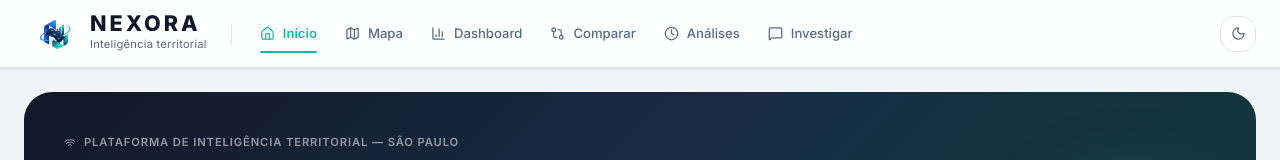
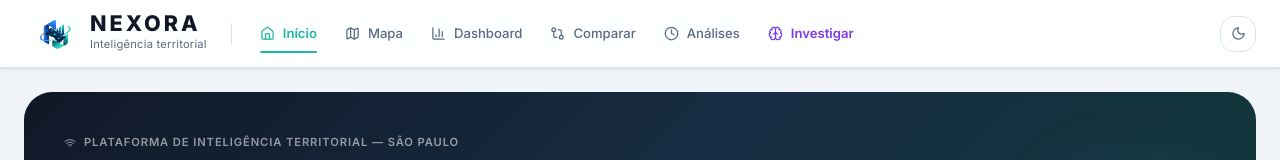
Before and after one commit to pietrobellacosadev/NEXORA, a React (Vite) app in the folder frontend/: page / in a window 1280 px wide. Shown: the top 160 px of the page. Built offline with nearby package versions, Linux system fonts and the light colour scheme.

Commit message:
feat(topbar): troca ícone Investigar para Brain e adiciona destaque visual roxo (IA)

```diff
--- a/frontend/src/components/layout/TopBar.css
+++ b/frontend/src/components/layout/TopBar.css
@@ -112,6 +112,19 @@
   border-radius: var(--r-full);
 }
 
+/* Destaque especial para o link Investigar (IA) */
+.topbar__link--ai {
+  color: var(--color-ai);
+  font-weight: 600;
+}
+.topbar__link--ai:hover {
+  background: var(--color-ai-lt);
+  color: var(--color-ai);
+}
+.topbar__link--ai .topbar__link-indicator {
+  background: var(--color-ai);
+}
+
 .topbar__nav-badge {
   display: inline-flex;
   align-items: center;
--- a/frontend/src/components/layout/TopBar.tsx
+++ b/frontend/src/components/layout/TopBar.tsx
@@ -2,7 +2,7 @@ import { NavLink, useLocation } from 'react-router-dom'
 import { useState, useEffect } from 'react'
 import { motion } from 'motion/react'
 import {
-  Home, Map, BarChart3, MessageSquare,
+  Home, Map, BarChart3, Brain,
   Sun, Moon, Clock, GitCompare,
 } from 'lucide-react'
 import { ANALISES_STORAGE_KEY } from '../../pages/AnalisesPage'
@@ -14,12 +14,12 @@ interface TopBarProps {
 }
 
 const NAV_ITEMS = [
-  { to: '/',           label: 'Início',     icon: Home,        exact: true },
-  { to: '/mapa',       label: 'Mapa',       icon: Map,         exact: false },
-  { to: '/dashboard',  label: 'Dashboard',  icon: BarChart3,   exact: false },
-  { to: '/comparar',   label: 'Comparar',   icon: GitCompare,  exact: false },
-  { to: '/analises',   label: 'Análises',   icon: Clock,       exact: false },
-  { to: '/investigar', label: 'Investigar', icon: MessageSquare, exact: false },
+  { to: '/',           label: 'Início',     icon: Home,      exact: true },
+  { to: '/mapa',       label: 'Mapa',       icon: Map,       exact: false },
+  { to: '/dashboard',  label: 'Dashboard',  icon: BarChart3, exact: false },
+  { to: '/comparar',   label: 'Comparar',   icon: GitCompare, exact: false },
+  { to: '/analises',   label: 'Análises',   icon: Clock,     exact: false },
+  { to: '/investigar', label: 'Investigar', icon: Brain,     exact: false },
 ]
 
 export default function TopBar({ theme, onToggleTheme }: TopBarProps) {
@@ -71,11 +71,12 @@ export default function TopBar({ theme, onToggleTheme }: TopBarProps) {
               const active = exact
                 ? location.pathname === to
                 : location.pathname.startsWith(to)
+              const isAI = to === '/investigar'
               return (
                 <NavLink
                   key={to}
                   to={to}
-                  className={`topbar__link${active ? ' topbar__link--active' : ''}`}
+                  className={`topbar__link${isAI ? ' topbar__link--ai' : ''}${active ? ' topbar__link--active' : ''}`}
                 >
                   <Icon size={15} aria-hidden="true" />
                   <span>{label}</span>
```
